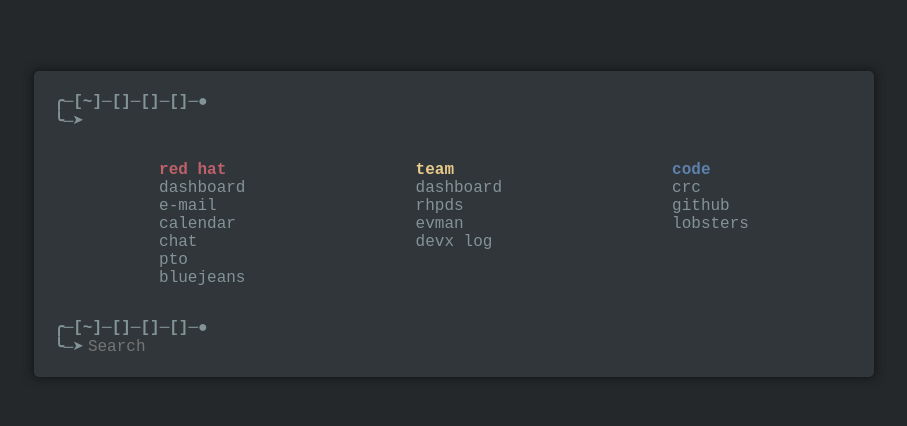
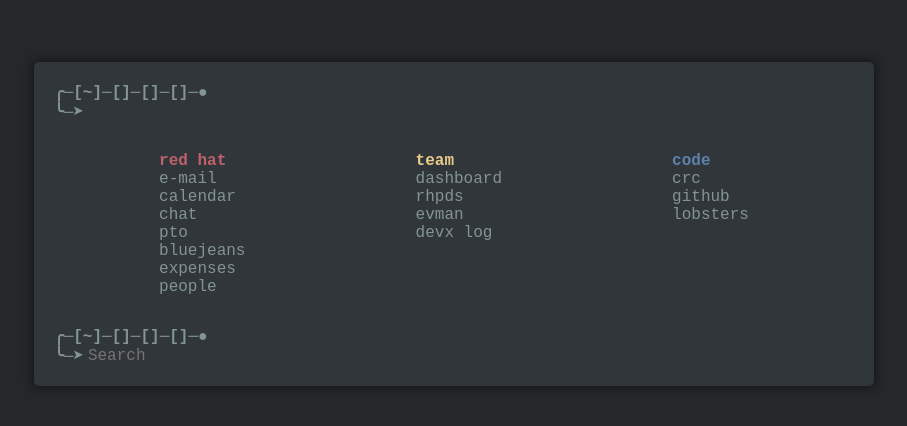
Before and after one commit to jdob/dotfiles, a plain HTML site: page startpage/index.html in a window 1280 px wide. Shown: the part 176-602 px from the top of the page, without its empty margins (186-1093 px from the left). Drawn offline with Linux system fonts and the light colour scheme.

Commit message:
Updated start page links

```diff
--- a/startpage/index.html
+++ b/startpage/index.html
@@ -20,12 +20,13 @@
                         <div class="redhat">
                             <ul class="hyperlinks">
                                 <li id="redhat-h">red hat</li>
-                                <li><a href="https://www.notion.so/Links-aae9ea10eb584644bea2410ce7ec0bea">dashboard</a></li>
                                 <li><a href="https://gmail.google.com">e-mail</a></li>
                                 <li><a href="https://calendar.google.com/calendar/r/week?pli=1">calendar</a></li>
                                 <li><a href="https://chat.google.com">chat</a></li>
-				<li><a href="https://wd5.myworkday.com/redhat/d/home.htmld">pto</a></li>
+			                	<li><a href="https://wd5.myworkday.com/redhat/d/home.htmld">pto</a></li>
                                 <li><a href="https://bluejeans.com/2957252132">bluejeans</a></li>
+                                <li><a href="https://www.concursolutions.com/expense/client/default.asp">expenses</a></li>
+                                <li><a href="https://rover.redhat.com/people/">people</a></li>
                             </ul>
                         </div>
                         <div class="team">
```
